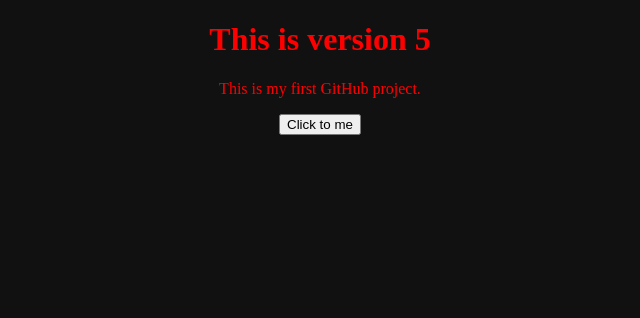
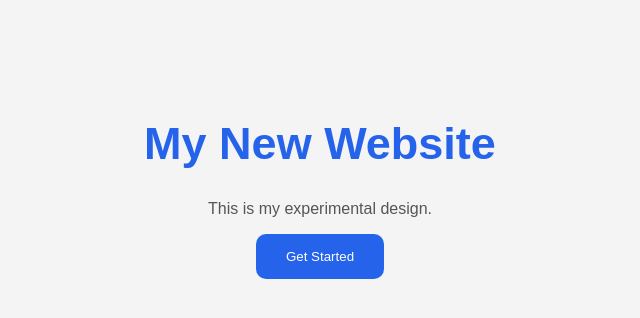
Before and after one commit to masoudomidvar21/test, a plain HTML site: page index.html in a window 1280 px wide. Shown: the whole page, without its empty margins (320-960 px from the left). Drawn offline with Linux system fonts and the light colour scheme.

Commit message:
New website design

```diff
--- a/index.html
+++ b/index.html
@@ -2,11 +2,42 @@
 <!DOCTYPE html>
 <html>
 <head>
-    <title>My First Website</title>
+    <title>New Website Design</title>
+    <style>
+        body {
+            background: #f4f4f4;
+            font-family: Arial, sans-serif;
+            text-align: center;
+            padding: 80px;
+        }
+
+        h1 {
+            color: #2563eb;
+            font-size: 45px;
+        }
+
+        p {
+            color: #555;
+        }
+
+        button {
+            background: #2563eb;
+            color: white;
+            border: none;
+            padding: 15px 30px;
+            border-radius: 10px;
+            cursor: pointer;
+        }
+    </style>
 </head>
-<body style="background:#111; color:red; text-align:center;">
-    <h1><h1>This is version 5</h1></h1>
-    <p>This is my first GitHub project.</p>
-    <button onclick="alert('Hello!')">Click to  me</button>
+<body>
+
+    <h1>My New Website</h1>
+    <p>This is my experimental design.</p>
+
+    <button onclick="alert('Welcome!')">
+        Get Started
+    </button>
+
 </body>
 </html>
```
